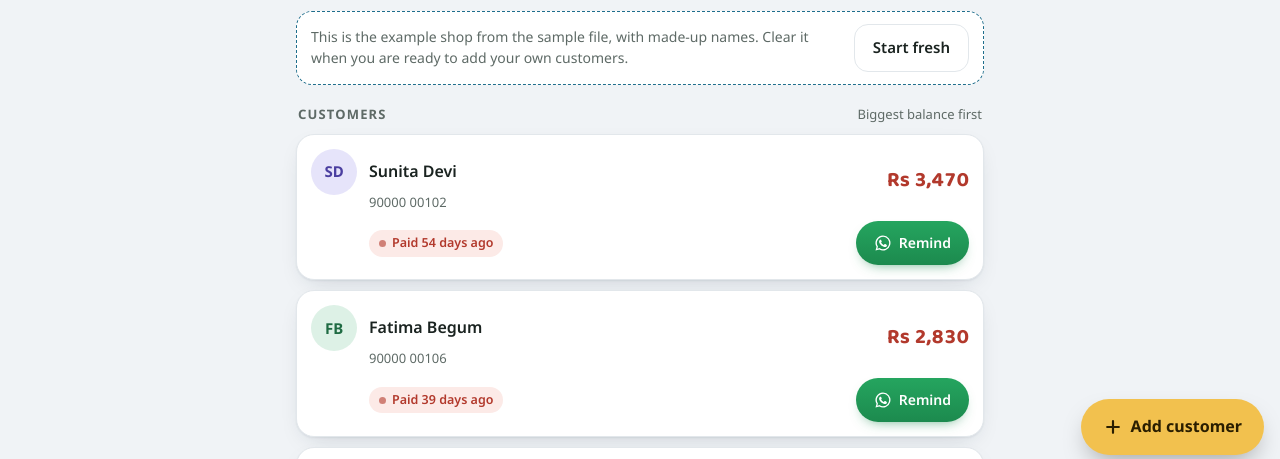
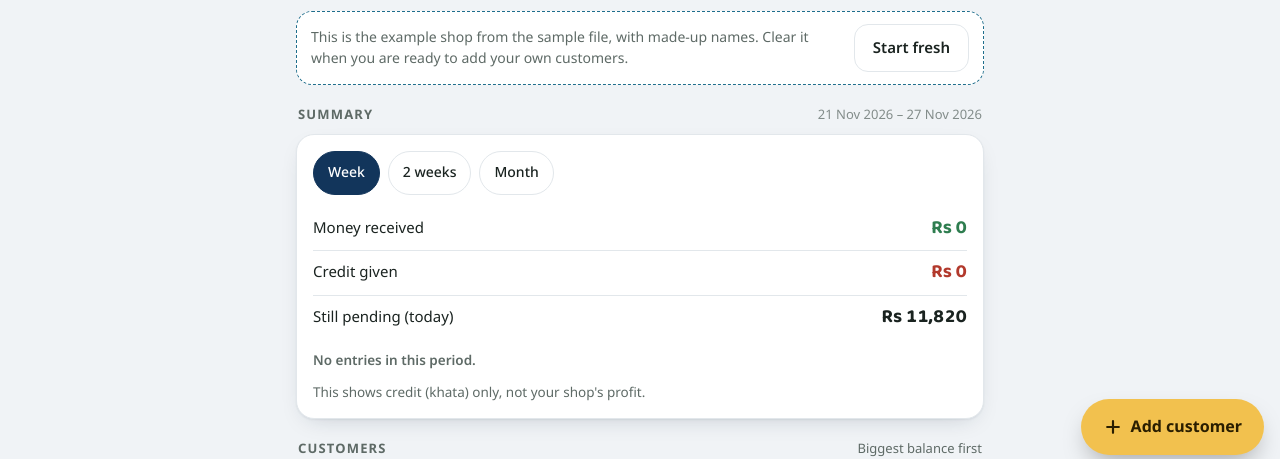
Before and after one commit to LB-SysLab/Hisaab, a plain HTML site: page index.html in a window 1280 px wide. Shown: the part 327-786 px from the top of the page. Drawn offline with Linux system fonts and the light colour scheme.

Commit message:
Summary: money received, credit given and what is still pending for the last week, 2 weeks or month
Co-Authored-By: Claude Opus 5.5 <noreply@anthropic.com>
Claude-Session: https://claude.ai/code/session_013moAnQbmFHT36x7zqxP6qm

```diff
--- a/index.html
+++ b/index.html
@@ -88,6 +88,22 @@
     <div class="banner" id="upi-banner" hidden>
       <p data-t="upiMissing"></p>
       <button type="button" class="btn ghost" id="upi-fix" data-t="settings"></button>
+    </div>
+
+    <div class="head"><h2 data-t="sumTitle">Summary</h2><span id="sum-range"></span></div>
+    <div class="panel sum-panel" id="summary">
+      <div class="chips" role="group" id="sum-periods">
+        <button type="button" class="chip" data-days="7" data-t="sumWeek" aria-pressed="true">Week</button>
+        <button type="button" class="chip" data-days="14" data-t="sum2Weeks" aria-pressed="false">2 weeks</button>
+        <button type="button" class="chip" data-days="30" data-t="sumMonth" aria-pressed="false">Month</button>
+      </div>
+      <div class="sum-rows">
+        <div class="sum-row"><span data-t="sumGot">Money received</span><b class="got" id="sum-got"></b></div>
+        <div class="sum-row"><span data-t="sumGave">Credit given</span><b class="gave" id="sum-gave"></b></div>
+        <div class="sum-row"><span data-t="sumPending">Still pending (today)</span><b id="sum-pending"></b></div>
+      </div>
+      <p class="sum-diff" id="sum-diff"></p>
+      <p class="hint" data-t="sumNote"></p>
     </div>
 
     <div class="head"><h2 data-t="customers">Customers</h2><span id="sort-label"></span></div>
--- a/js/app.js
+++ b/js/app.js
@@ -134,8 +134,26 @@
     if (onCust) renderCustomer(c); else renderHome();
   }
 
+  /* Summary: last week / 2 weeks / month, today included */
+  var sumDays = 7;
+  function money(n) { return T[lang].rs + " " + fmt(n); }
+  function renderSummary() {
+    var t = T[lang], s = Core.periodSummary(state.customers, TODAY, sumDays);
+    document.querySelectorAll("#sum-periods [data-days]").forEach(function (b) { b.setAttribute("aria-pressed", String(Number(b.getAttribute("data-days")) === sumDays)); });
+    document.getElementById("sum-range").textContent = prettyDate(s.from) + " – " + prettyDate(s.to);
+    document.getElementById("sum-got").textContent = money(s.got);
+    document.getElementById("sum-gave").textContent = money(s.gave);
+    document.getElementById("sum-pending").textContent = money(s.pending);
+    var d = document.getElementById("sum-diff");
+    d.textContent = !s.count ? t.sumNone : s.diff > 0 ? fill(t.sumMore, { rs: t.rs, amt: fmt(s.diff) }) : s.diff < 0 ? fill(t.sumLess, { rs: t.rs, amt: fmt(-s.diff) }) : t.sumEqual;
+  }
+  document.getElementById("sum-periods").addEventListener("click", function (e) {
+    var b = e.target.closest("[data-days]"); if (!b) return;
+    sumDays = Number(b.getAttribute("data-days")); renderSummary();
+  });
   function renderHome() {
     var t = T[lang];
+    renderSummary();
     document.getElementById("view-cust").querySelector("#entries").innerHTML = "";
     var rows = state.customers.map(function (c) { return { c: c, s: summarise(c) }; });
     var total = rows.reduce(function (a, r) { return a + r.s.bal; }, 0);
--- a/js/core.js
+++ b/js/core.js
@@ -39,6 +39,19 @@
   }
   function totalOutstanding(customers, today) {
     return round2(customers.reduce(function (a, c) { return a + summarise(c, today).bal; }, 0));
+  }
+  // Summary for the last N days, today included: money received (payments) and credit given
+  function periodSummary(customers, today, days) {
+    var from = new Date(today.getFullYear(), today.getMonth(), today.getDate() - (days - 1));
+    var fromIso = isoOf(from), toIso = isoOf(today), got = 0, gave = 0, count = 0;
+    customers.forEach(function (c) {
+      (c.entries || []).forEach(function (e) {
+        if (!e.date || e.date < fromIso || e.date > toIso) return;
+        count++;
+        if (e.type === "payment") got += Number(e.amount) || 0; else gave += Number(e.amount) || 0;
+      });
+    });
+    return { from: fromIso, to: toIso, got: round2(got), gave: round2(gave), diff: round2(got - gave), count: count, pending: totalOutstanding(customers, today) };
   }
   // Newest first; entries on the same day keep the order they were added (later one on top)
   // A customer can be deleted only when the khata is closed: balance exactly 0, and 60 days or more since the
@@ -410,7 +423,7 @@
 
   return {
     pad: pad, isoOf: isoOf, parseISO: parseISO, todayFrom: todayFrom, daysBetween: daysBetween,
-    OVERDUE_DAYS: OVERDUE_DAYS, CLOSE_DAYS: CLOSE_DAYS, deleteCheck: deleteCheck, summarise: summarise, totalOutstanding: totalOutstanding, sortedEntries: sortedEntries, overdueList: overdueList,
+    OVERDUE_DAYS: OVERDUE_DAYS, CLOSE_DAYS: CLOSE_DAYS, deleteCheck: deleteCheck, periodSummary: periodSummary, summarise: summarise, totalOutstanding: totalOutstanding, sortedEntries: sortedEntries, overdueList: overdueList,
     cleanPhone: cleanPhone, isValidPhone: isValidPhone, hasLetter: hasLetter, amountProblem: amountProblem, isValidUpi: isValidUpi, MAX_AMOUNT: MAX_AMOUNT,
     uid: uid, nextSeq: nextSeq, noteSeq: noteSeq,
     parseShop: parseShop, buildCsv: buildCsv, pickAmount: pickAmount, translitText: translitText, displayName: displayName, displayText: displayText, scriptOf: scriptOf, toEnglish: toEnglish, shownIn: shownIn
--- a/js/i18n.js
+++ b/js/i18n.js
@@ -13,7 +13,7 @@ var HISAAB_WORDS = {
       addCustomerTitle: "New customer", name: "Name", phone: "Mobile number (10 digits)", phoneHint: "ℹ 10 digits, starting with 6, 7, 8 or 9. Example: 9000000101",
       save: "Save", cancel: "Cancel",
       errNameLetter: "The name must have at least one letter.", errPhoneTyped: "Only numbers can go in the mobile number.", errPhoneZero: "A mobile number must start with 6, 7, 8 or 9.", errPhoneLong: "Only 10 digits. Do not add +91 or 0 in front.", errAmountMax: "The amount can be at most Rs 10,00,000 for one entry.", errAmountDec: "Write the amount in numbers, with at most 2 digits after the point, like 150.50.", errDateFuture: "The date cannot be after today.", errUpi: "This does not look like a UPI ID. It should look like name@bank, for example shopname@okaxis.", errName: "Please write the customer's name.", errPhone: "The mobile number must be exactly 10 digits, numbers only.", errDup: "A customer with this number already exists.", errDupName: "{name} already has this number.",
-      addedCustomer: "{name} added.", editCust: "Edit", editCustomerTitle: "Edit customer", updatedCustomer: "{name} updated.", delCust: "Delete customer", delCustHint: "Only when the balance is {rs} 0 and {n} days have passed since the last entry.", delCustConfirm: "Tap again to delete {name} for good", delCustBal: "You can delete a customer only when the balance is {rs} 0. Balance now: {rs} {amt}.", delCustWait: "You can delete {n} days after the last entry, from {date} ({days} days left).", delCustWait1: "You can delete {n} days after the last entry, from {date} (1 day left).", custDeleted: "{name} deleted.",
+      addedCustomer: "{name} added.", editCust: "Edit", sumTitle: "Summary", sumWeek: "Week", sum2Weeks: "2 weeks", sumMonth: "Month", sumGot: "Money received", sumGave: "Credit given", sumPending: "Still pending (today)", sumMore: "You collected {rs} {amt} more than you gave on credit.", sumLess: "You gave {rs} {amt} more on credit than you collected.", sumEqual: "Money received and credit given are the same.", sumNone: "No entries in this period.", sumNote: "This shows credit (khata) only, not your shop's profit.", editCustomerTitle: "Edit customer", updatedCustomer: "{name} updated.", delCust: "Delete customer", delCustHint: "Only when the balance is {rs} 0 and {n} days have passed since the last entry.", delCustConfirm: "Tap again to delete {name} for good", delCustBal: "You can delete a customer only when the balance is {rs} 0. Balance now: {rs} {amt}.", delCustWait: "You can delete {n} days after the last entry, from {date} ({days} days left).", delCustWait1: "You can delete {n} days after the last entry, from {date} (1 day left).", custDeleted: "{name} deleted.",
       gave: "Gave goods", got: "Got payment", credit: "Credit (gave goods)", payment: "Payment (got money)", creditShort: "Credit", paymentShort: "Payment", type: "Type",
       amount: "Amount (Rs)", date: "Date", note: "Note", notePh: "For example rice, dal",
       shot: "Payment screenshot", shotHint: "Optional. Attach a photo of the payment.", removePic: "Remove",
@@ -45,7 +45,7 @@ var HISAAB_WORDS = {
       addCustomerTitle: "नया ग्राहक", name: "नाम", phone: "मोबाइल नंबर (10 अंक)", phoneHint: "ℹ 10 अंक, 6, 7, 8 या 9 से शुरू। उदाहरण: 9000000101",
       save: "सेव करें", cancel: "रद्द करें",
       errNameLetter: "नाम में कम से कम एक अक्षर होना चाहिए।", errPhoneTyped: "मोबाइल नंबर में सिर्फ़ अंक लिखें।", errPhoneZero: "मोबाइल नंबर 6, 7, 8 या 9 से शुरू होना चाहिए।", errPhoneLong: "सिर्फ़ 10 अंक। आगे +91 या 0 न लगाएँ।", errAmountMax: "एक एंट्री में रकम ज़्यादा से ज़्यादा ₹10,00,000 हो सकती है।", errAmountDec: "रकम अंकों में लिखें, दशमलव के बाद ज़्यादा से ज़्यादा 2 अंक, जैसे 150.50।", errDateFuture: "तारीख आज के बाद की नहीं हो सकती।", errUpi: "यह यूपीआई आईडी जैसा नहीं लगता। यह name@bank जैसा होना चाहिए, जैसे shopname@okaxis।", errName: "कृपया ग्राहक का नाम लिखें।", errPhone: "मोबाइल नंबर ठीक 10 अंकों का होना चाहिए, सिर्फ़ अंक।", errDup: "इस नंबर का ग्राहक पहले से है।", errDupName: "यह नंबर पहले से {name} का है।",
-      addedCustomer: "{name} जोड़े गए।", editCust: "बदलें", editCustomerTitle: "ग्राहक बदलें", updatedCustomer: "{name} बदल दिए गए।", delCust: "ग्राहक हटाएँ", delCustHint: "सिर्फ़ तब, जब बाकी {rs} 0 हो और आख़िरी एंट्री को {n} दिन हो गए हों।", delCustConfirm: "{name} को हमेशा के लिए हटाने के लिए फिर दबाएँ", delCustBal: "ग्राहक तभी हट सकता है जब बाकी {rs} 0 हो। अभी बाकी: {rs} {amt}।", delCustWait: "आख़िरी एंट्री के {n} दिन बाद हटा सकते हैं: {date} से ({days} दिन बाकी)।", delCustWait1: "आख़िरी एंट्री के {n} दिन बाद हटा सकते हैं: {date} से (1 दिन बाकी)।", custDeleted: "{name} हटा दिए गए।",
+      addedCustomer: "{name} जोड़े गए।", editCust: "बदलें", sumTitle: "सारांश", sumWeek: "हफ़्ता", sum2Weeks: "2 हफ़्ते", sumMonth: "महीना", sumGot: "मिले पैसे", sumGave: "दिया गया उधार", sumPending: "अभी बाकी (आज)", sumMore: "आपने उधार देने से {rs} {amt} ज़्यादा वसूला।", sumLess: "आपने वसूली से {rs} {amt} ज़्यादा उधार दिया।", sumEqual: "मिले पैसे और दिया गया उधार बराबर हैं।", sumNone: "इस समय में कोई एंट्री नहीं।", sumNote: "यह सिर्फ़ उधार (खाता) दिखाता है, दुकान का मुनाफ़ा नहीं।", editCustomerTitle: "ग्राहक बदलें", updatedCustomer: "{name} बदल दिए गए।", delCust: "ग्राहक हटाएँ", delCustHint: "सिर्फ़ तब, जब बाकी {rs} 0 हो और आख़िरी एंट्री को {n} दिन हो गए हों।", delCustConfirm: "{name} को हमेशा के लिए हटाने के लिए फिर दबाएँ", delCustBal: "ग्राहक तभी हट सकता है जब बाकी {rs} 0 हो। अभी बाकी: {rs} {amt}।", delCustWait: "आख़िरी एंट्री के {n} दिन बाद हटा सकते हैं: {date} से ({days} दिन बाकी)।", delCustWait1: "आख़िरी एंट्री के {n} दिन बाद हटा सकते हैं: {date} से (1 दिन बाकी)।", custDeleted: "{name} हटा दिए गए।",
       gave: "उधार दिया", got: "पैसे मिले", credit: "उधार (सामान दिया)", payment: "भुगतान (पैसे मिले)", creditShort: "उधार", paymentShort: "भुगतान", type: "किस्म",
       amount: "रकम (₹)", date: "तारीख", note: "नोट", notePh: "जैसे चावल, दाल",
       shot: "भुगतान का स्क्रीनशॉट", shotHint: "ज़रूरी नहीं। भुगतान की फ़ोटो लगाएँ।", removePic: "हटाएँ",
@@ -77,7 +77,7 @@ var HISAAB_WORDS = {
       addCustomerTitle: "కొత్త కస్టమర్", name: "పేరు", phone: "మొబైల్ నంబర్ (10 అంకెలు)", phoneHint: "ℹ 10 అంకెలు, 6, 7, 8 లేదా 9తో మొదలు. ఉదా: 9000000101",
       save: "సేవ్ చేయండి", cancel: "రద్దు",
       errNameLetter: "పేరులో కనీసం ఒక అక్షరం ఉండాలి.", errPhoneTyped: "మొబైల్ నంబర్‌లో అంకెలు మాత్రమే రాయండి.", errPhoneZero: "మొబైల్ నంబర్ 6, 7, 8 లేదా 9తో మొదలవ్వాలి.", errPhoneLong: "10 అంకెలు మాత్రమే. ముందు +91 లేదా 0 పెట్టవద్దు.", errAmountMax: "ఒక ఎంట్రీలో మొత్తం గరిష్ఠంగా ₹10,00,000 ఉండవచ్చు.", errAmountDec: "మొత్తాన్ని అంకెల్లో రాయండి, దశాంశం తర్వాత గరిష్ఠంగా 2 అంకెలు, ఉదా: 150.50.", errDateFuture: "తేదీ ఈ రోజు తర్వాతది కాకూడదు.", errUpi: "ఇది యూపీఐ ఐడీలా లేదు. name@bank లాగా ఉండాలి, ఉదా: shopname@okaxis.", errName: "దయచేసి కస్టమర్ పేరు రాయండి.", errPhone: "మొబైల్ నంబర్ సరిగ్గా 10 అంకెలు ఉండాలి, అంకెలు మాత్రమే.", errDup: "ఈ నంబర్‌తో కస్టమర్ ఇప్పటికే ఉన్నారు.", errDupName: "ఈ నంబర్ ఇప్పటికే {name} గారిది.",
-      addedCustomer: "{name} చేర్చబడ్డారు.", editCust: "మార్చు", editCustomerTitle: "కస్టమర్ మార్చు", updatedCustomer: "{name} మార్చబడ్డారు.", delCust: "కస్టమర్‌ను తొలగించు", delCustHint: "బాకీ {rs} 0 అయి, చివరి ఎంట్రీకి {n} రోజులు దాటినప్పుడు మాత్రమే.", delCustConfirm: "{name}ను శాశ్వతంగా తొలగించడానికి మళ్ళీ నొక్కండి", delCustBal: "బాకీ {rs} 0 అయితేనే కస్టమర్‌ను తొలగించగలరు. ఇప్పటి బాకీ: {rs} {amt}.", delCustWait: "చివరి ఎంట్రీకి {n} రోజుల తర్వాత తొలగించగలరు: {date} నుండి ({days} రోజులు మిగిలాయి).", delCustWait1: "చివరి ఎంట్రీకి {n} రోజుల తర్వాత తొలగించగలరు: {date} నుండి (1 రోజు మిగిలింది).", custDeleted: "{name} తొలగించబడ్డారు.",
+      addedCustomer: "{name} చేర్చబడ్డారు.", editCust: "మార్చు", sumTitle: "సారాంశం", sumWeek: "వారం", sum2Weeks: "2 వారాలు", sumMonth: "నెల", sumGot: "వచ్చిన డబ్బు", sumGave: "ఇచ్చిన అప్పు", sumPending: "ఇంకా రావాల్సింది (ఈరోజు)", sumMore: "మీరు ఇచ్చిన అప్పు కంటే {rs} {amt} ఎక్కువ వసూలు చేశారు.", sumLess: "మీరు వసూలు చేసినదానికంటే {rs} {amt} ఎక్కువ అప్పు ఇచ్చారు.", sumEqual: "వచ్చిన డబ్బు, ఇచ్చిన అప్పు సమానం.", sumNone: "ఈ సమయంలో ఎంట్రీలు లేవు.", sumNote: "ఇది అప్పు (ఖాతా) మాత్రమే చూపిస్తుంది, దుకాణం లాభం కాదు.", editCustomerTitle: "కస్టమర్ మార్చు", updatedCustomer: "{name} మార్చబడ్డారు.", delCust: "కస్టమర్‌ను తొలగించు", delCustHint: "బాకీ {rs} 0 అయి, చివరి ఎంట్రీకి {n} రోజులు దాటినప్పుడు మాత్రమే.", delCustConfirm: "{name}ను శాశ్వతంగా తొలగించడానికి మళ్ళీ నొక్కండి", delCustBal: "బాకీ {rs} 0 అయితేనే కస్టమర్‌ను తొలగించగలరు. ఇప్పటి బాకీ: {rs} {amt}.", delCustWait: "చివరి ఎంట్రీకి {n} రోజుల తర్వాత తొలగించగలరు: {date} నుండి ({days} రోజులు మిగిలాయి).", delCustWait1: "చివరి ఎంట్రీకి {n} రోజుల తర్వాత తొలగించగలరు: {date} నుండి (1 రోజు మిగిలింది).", custDeleted: "{name} తొలగించబడ్డారు.",
       gave: "అప్పు ఇచ్చాను", got: "డబ్బు వచ్చింది", credit: "అప్పు (సరుకు ఇచ్చాను)", payment: "చెల్లింపు (డబ్బు వచ్చింది)", creditShort: "అప్పు", paymentShort: "చెల్లింపు", type: "రకం",
       amount: "మొత్తం (₹)", date: "తేదీ", note: "నోట్", notePh: "ఉదా: బియ్యం, పప్పు",
       shot: "చెల్లింపు స్క్రీన్‌షాట్", shotHint: "తప్పనిసరి కాదు. చెల్లింపు ఫోటో జత చేయండి.", removePic: "తీసివేయి",
--- a/styles.css
+++ b/styles.css
@@ -88,6 +88,14 @@ html[lang="te"] .brand b { font-family: var(--font-body); font-size: 21px; }
 .chip[aria-pressed="true"] { background: var(--b1); color: #fff; border-color: var(--b1); }
 .chip .n { display: inline-grid; place-items: center; min-width: 22px; height: 22px; padding: 0 6px; margin-left: 6px; border-radius: 999px; background: var(--bg); font-size: 12px; font-variant-numeric: tabular-nums; }
 .chip[aria-pressed="true"] .n { background: rgba(255,255,255,.22); }
+.sum-rows { display: flex; flex-direction: column; }
+.sum-row { display: flex; justify-content: space-between; align-items: baseline; gap: 10px; padding: 8px 0; border-bottom: 1px solid var(--line); }
+.sum-row:last-child { border-bottom: 0; }
+.sum-row b { font-family: var(--font-num); font-size: 19px; font-weight: 700; font-variant-numeric: tabular-nums; white-space: nowrap; }
+.sum-row b.got { color: var(--clear); }
+.sum-row b.gave { color: var(--owe); }
+.sum-diff { margin: 0; font-weight: 600; }
+#sum-range { font-size: 13px; opacity: .75; }
 .head { display: flex; justify-content: space-between; align-items: baseline; gap: 10px; margin: 20px 2px 10px; flex-wrap: wrap; }
 .head h2 { font-size: 13px; text-transform: uppercase; letter-spacing: .09em; color: var(--muted); margin: 0; font-weight: 700; }
 .head span { font-size: 13px; color: var(--muted); }
```
Also changed, not shown: tests/core.test.js (+14 -0 lines).
